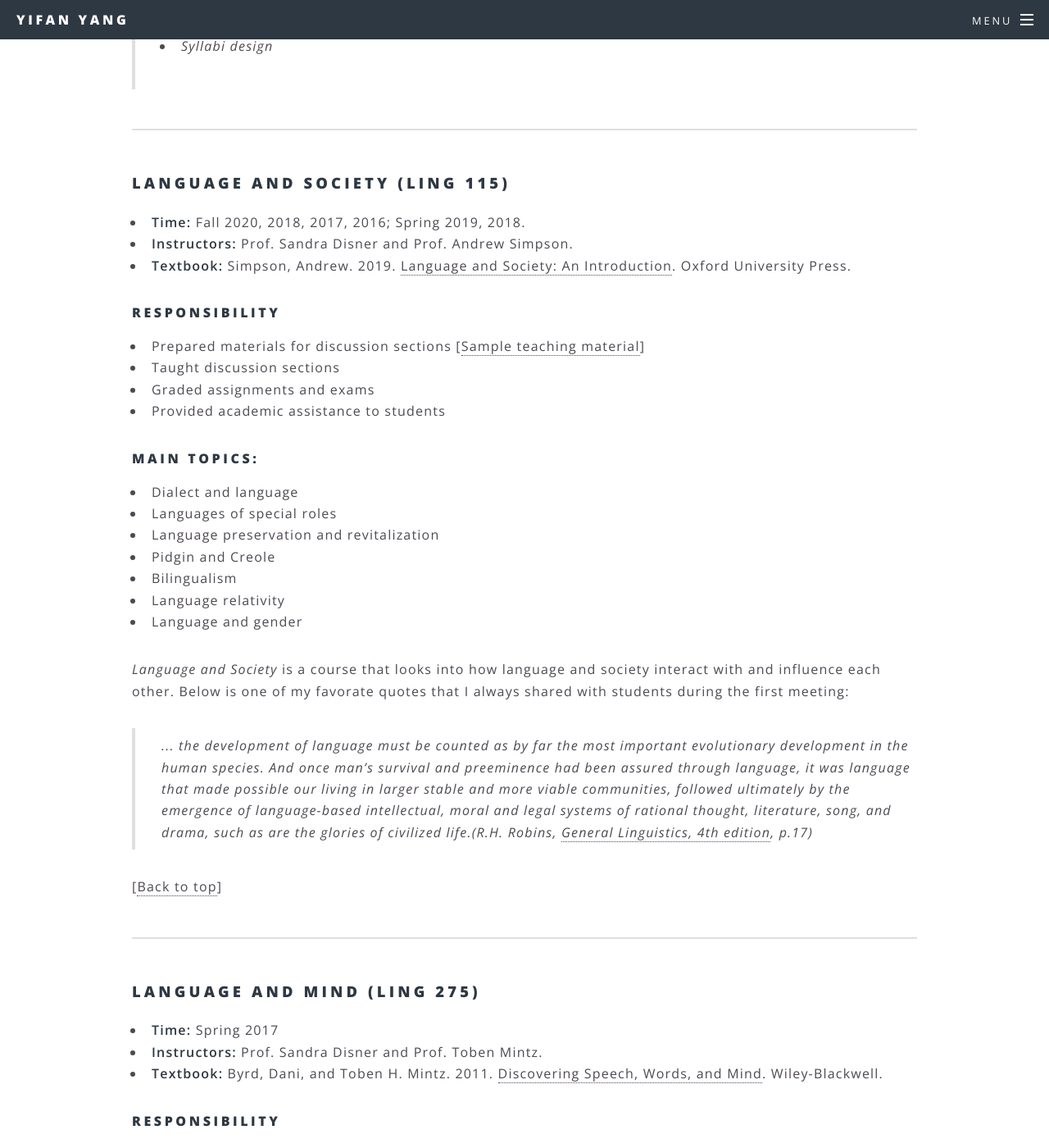
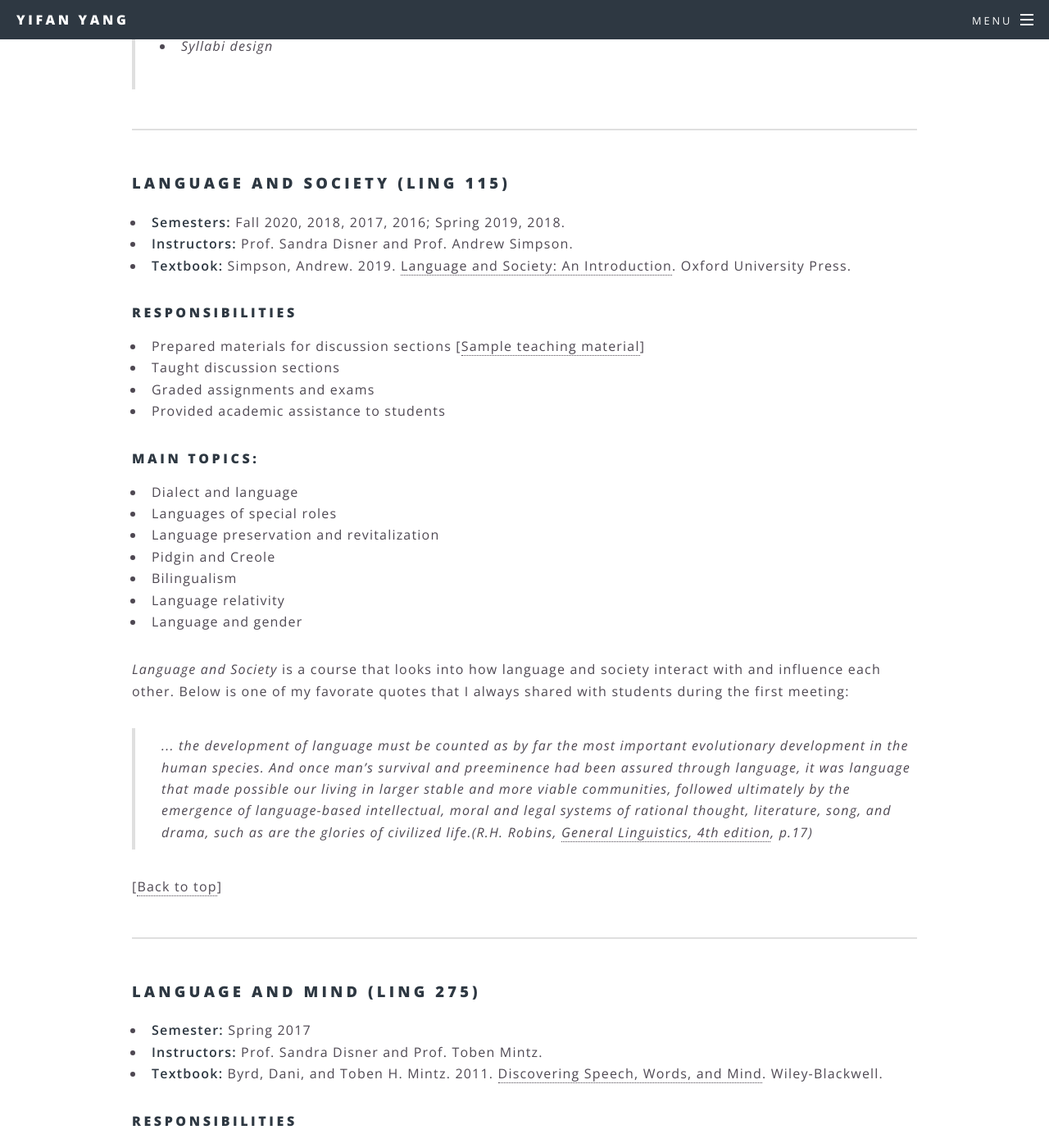
Before and after one commit to MuxuanHe/MuxuanHe, a Jekyll site: the page built from 3Teaching.html, in a window 1280 px wide and 1400 px high, scrolled down 1427 px. Shown: the whole window at 82% size. Built offline with Jekyll 4.4.1, drawn with Linux system fonts in a browser that asks for light colours.

Commit message:
Update 3Teaching.html

```diff
--- a/3Teaching.html
+++ b/3Teaching.html
@@ -66,14 +66,14 @@ title: Teaching
 				<section>
 					<h3 id = "115">Language and Society (LING 115)</h3>
 					<ul>
-						<li><b>Time:</b> Fall 2020, 2018, 2017, 2016; Spring 2019, 2018.</li>
+						<li><b>Semesters:</b> Fall 2020, 2018, 2017, 2016; Spring 2019, 2018.</li>
 						<li><b>Instructors:</b> Prof. Sandra Disner and Prof. Andrew Simpson.</li>
 						<li><b>Textbook:</b> Simpson, Andrew. 2019.
 							<a href="https://www.google.com/books/edition/Language_and_Society/kpSBDwAAQBAJ?hl=en&gbpv=0">Language and Society: An Introduction</a>. Oxford University Press.
 						</li>
 					</ul>
 
-					<h4>Responsibility</h4>
+					<h4>Responsibilities</h4>
 						<ul>
 							<li>Prepared materials for discussion sections [<a href="/Handouts/LING 115_Unit 1_handout.pdf">Sample teaching material</a>]</li>
 							<li>Taught discussion sections</li>
@@ -115,13 +115,13 @@ title: Teaching
 				<section>
 					<h3 id = "275">Language and Mind (LING 275)</h3>
 					<ul>
-						<li><b>Time:</b> Spring 2017</li>
+						<li><b>Semester:</b> Spring 2017</li>
 						<li><b>Instructors:</b> Prof. Sandra Disner and Prof. Toben Mintz.</li>
 						<li><b>Textbook:</b> Byrd, Dani, and Toben H. Mintz. 2011.
 							<a href="https://www.google.com/books/edition/Discovering_Speech_Words_and_Mind/IoTdAUdNkgIC?hl=en&gbpv=0">Discovering Speech, Words, and Mind</a>. Wiley-Blackwell.
 					</ul>
 
-					<h4>Responsibility</h4>
+					<h4>Responsibilities</h4>
 						<ul>
 							<li>Prepared materials for lab sections </li>
 							<li>Provided guidance to students on softwares and
```
